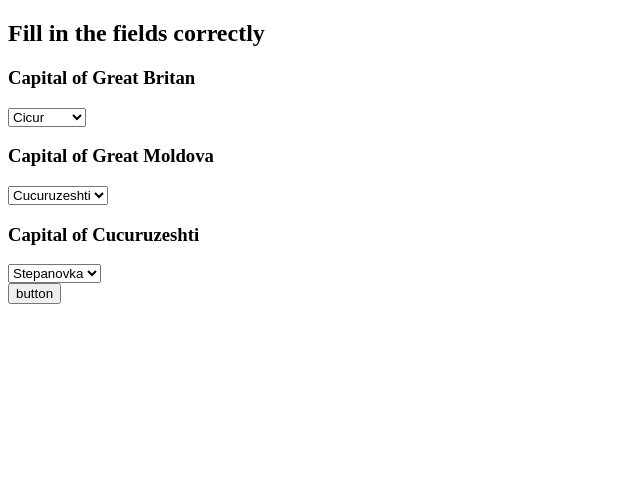
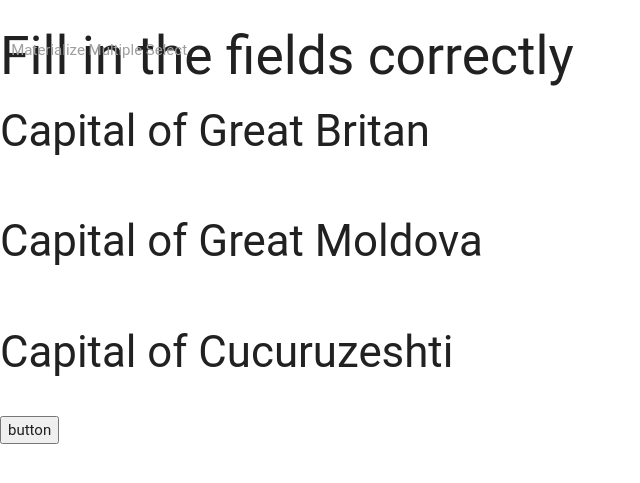
Before and after one commit to DevBalu/University, a PHP site: page /test.php in a window 1280 px wide. Shown: the top 483 px of the page, without its empty margins (0-640 px from the left). Run offline with PHP 8.4, Linux system fonts and the light colour scheme; some libraries are stand-ins or nearby versions; some web fonts are replaced.

Commit message:
Finish Web2l1

```diff
--- /dev/null
+++ b/Web2l1/comun.js
@@ -0,0 +1,4 @@
+
+  $(document).ready(function() {
+    $('select').material_select();
+  });
--- a/Web2l1/test.php
+++ b/Web2l1/test.php
@@ -3,10 +3,21 @@
 <head>
 	<meta charset="UTF-8">
 	<title>Document</title>
+	<link rel="stylesheet" href="https://cdnjs.cloudflare.com/ajax/libs/materialize/0.97.8/css/materialize.min.css">
 </head>
 <body>
 
 	<form action="rezultate.php" method="POST">
+		<div class="input-field col s12">
+		    <select single>
+		      <option value="" disabled selected>Choose your option</option>
+		      <option value="1">Option 1</option>
+		      <option value="2">Option 2</option>
+		      <option value="3">Option 3</option>
+		    </select>
+		    <label>Materialize Multiple Select</label>
+		  </div>
+
 		<h2>Fill in the fields correctly</h2>
 		<h3>Capital of  Great Britan</h3>
 		<select name="cGB">
@@ -34,6 +45,7 @@
 
 		<button type="submit">button</button>
 	</form>
-
+	<script type="text/javascript" src="https://code.jquery.com/jquery-2.1.1.min.js"></script>
+	<script src="https://cdnjs.cloudflare.com/ajax/libs/materialize/0.97.8/js/materialize.min.js"></script>
 </body>
 </html>
```
Also changed, not shown: Web2l1/template.php (added, +30 -0 lines), CH/db.export/shipping.sql (renamed from db.export/shipping.sql).
